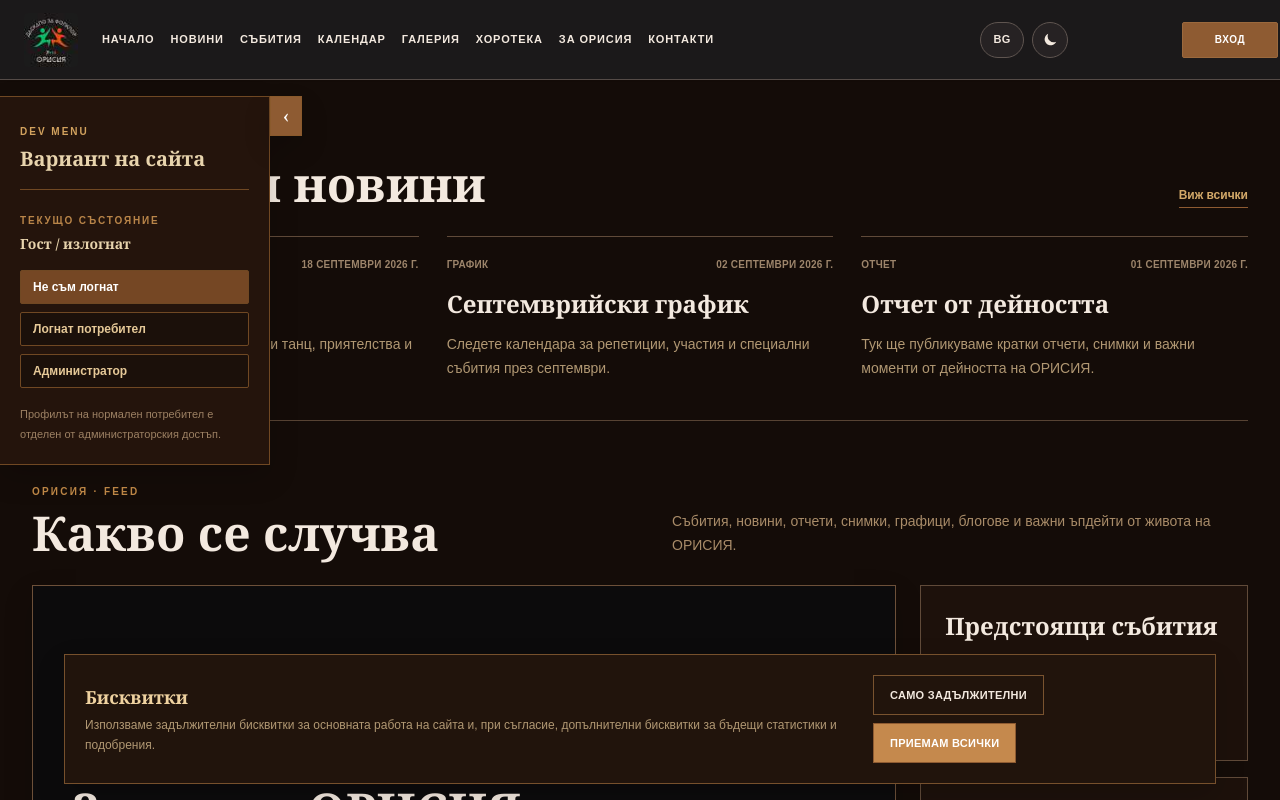
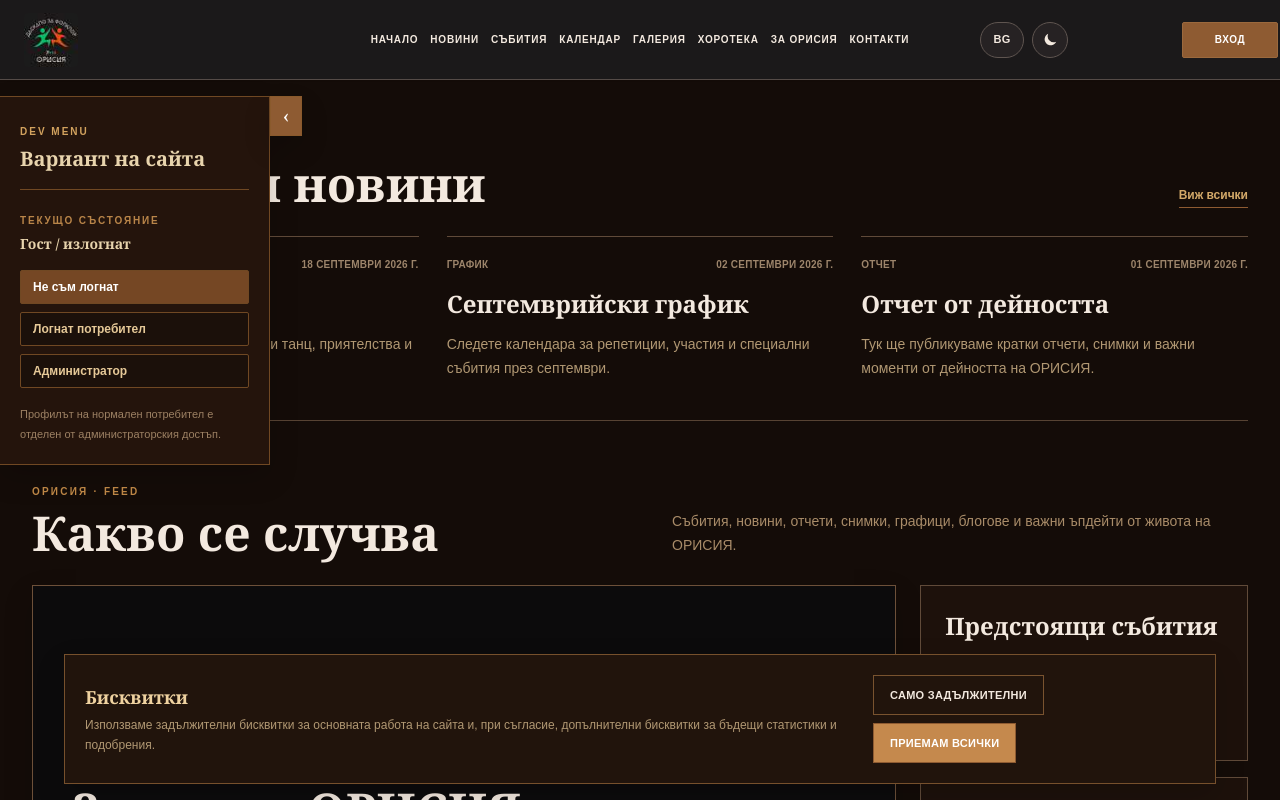
Before and after one commit to viktor132607/Orisia.Client, a Next.js app: page / in a window 1280 px wide. Shown: the top 800 px of the page. Built offline with nearby package versions, Linux system fonts and the light colour scheme.

Commit message:
Restore centered desktop navigation

```diff
--- a/src/components/Navbar.tsx
+++ b/src/components/Navbar.tsx
@@ -66,7 +66,7 @@ export default function Navbar() {
   const loggedIn = role !== "guest";
   const isAdmin = role === "admin";
   const isBg = language === "bg";
-  const navLink = "flex-none font-sans text-[11px] font-black uppercase tracking-[.08em] text-orisia-light transition hover:text-white 2xl:text-[12px]";
+  const navLink = "flex-none font-sans text-[10px] font-black uppercase tracking-[.08em] text-orisia-light transition hover:text-white 2xl:text-[12px]";
   const mobileLink = "flex min-h-14 items-center border-b border-[#403a38] px-7 font-sans text-[15px] font-black uppercase tracking-[.08em] text-orisia-light transition hover:bg-[#272324] hover:text-white";
 
   const navItems = [
@@ -84,12 +84,12 @@ export default function Navbar() {
 
   return (
     <header className="fixed inset-x-0 top-0 z-[9999] h-20 border-b border-[#554b47] bg-orisia-ink text-orisia-light shadow-sm">
-      <div className="mx-auto flex h-full w-full items-center px-3 sm:px-4 lg:px-6">
+      <div className="relative mx-auto flex h-full w-full items-center px-3 sm:px-4 lg:px-6">
         <Link href="/" className="flex-none leading-none" aria-label={isBg ? "ОРИСИЯ - Начало" : "ORISIA - Home"} onClick={() => setMenuOpen(false)}>
           <img className="h-12 w-12 rounded object-cover sm:h-[54px] sm:w-[54px]" src="/orisia-logo.svg" alt={isBg ? "Лого на ОРИСИЯ" : "ORISIA logo"} />
         </Link>
 
-        <nav className="ml-6 hidden min-w-0 flex-1 items-center justify-start gap-4 whitespace-nowrap xl:flex 2xl:gap-6" aria-label={isBg ? "Основна навигация" : "Main navigation"}>
+        <nav className="absolute left-1/2 hidden -translate-x-1/2 items-center justify-center gap-3 whitespace-nowrap xl:flex 2xl:gap-5" aria-label={isBg ? "Основна навигация" : "Main navigation"}>
           {navItems.map((item) => <Link key={item.href} className={navLink} href={item.href}>{item.label}</Link>)}
         </nav>
 
```
